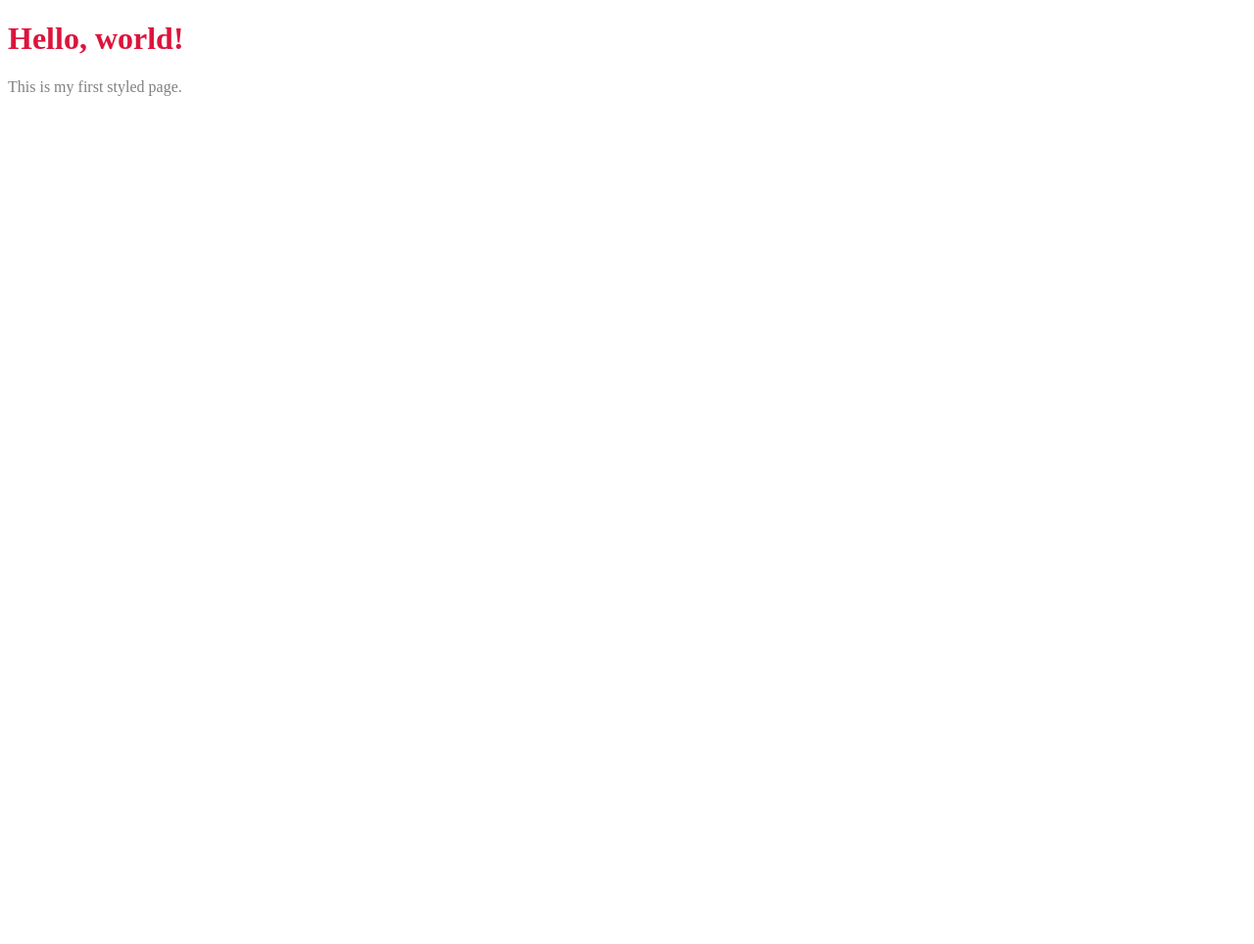
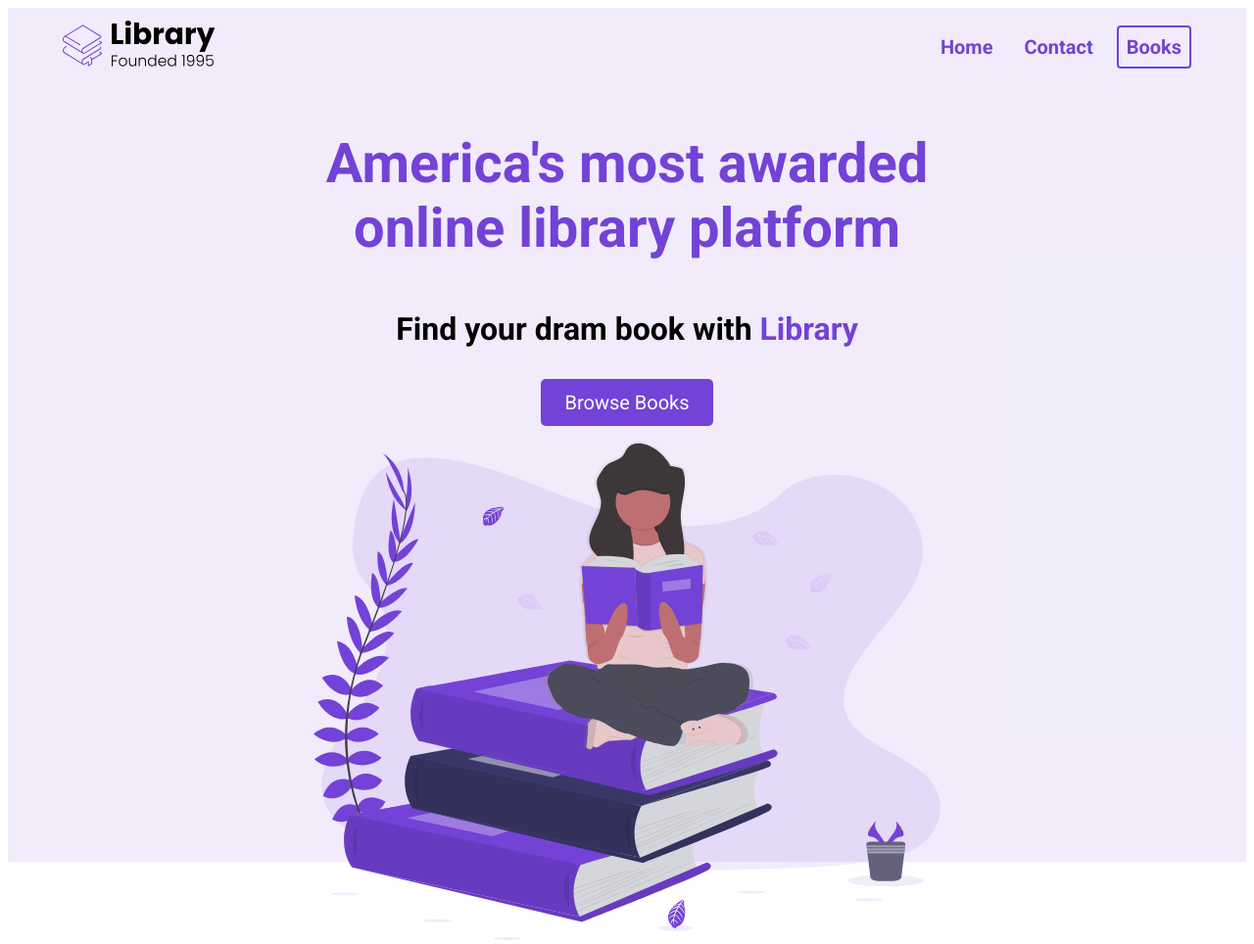
Before and after one commit to RobWardell87/Portfolio-site, a plain HTML site: page index.html in a window 1280 px wide. Shown: the whole page at 98% size. Before the commit the page ends 800 px from the top, so only its background shows below. Drawn offline with Linux system fonts and the light colour scheme.

Commit message:
top half of page 1

```diff
--- a/index.html
+++ b/index.html
@@ -3,14 +3,32 @@
 <head>
     <meta charset="UTF-8">
     <meta name="viewport" content="width=device-width, initial-scale=1.0">
-    <title>Document</title>
+    <title>library</title>
+    <link rel="stylesheet" href="styles.css">
 </head>
 <body>
-    <h1>Hello, world!</h1>
-<p>This is my first styled page.</p>
-<style>h1 { color: crimson;} p{color: gray; font font-style: italic;}</style>
-
-
-
+  <section id="landing">
+    <nav>
+     <div class="nav__container">
+      <img class="logo"src="./assets/Library.svg" alt="">
+      <ul class="nav__links">
+        <li><a href="#" class="nav__link">Home</a></li>
+        <li><a href="#" class="nav__link">Contact</a></li>
+        <li><a href="#" class="nav__link nav__link--primary">Books</a></li>
+      </ul>
+     </div>
+    </nav>
+    <header>
+      <div class="header__container">
+      <div class="header__description">
+       <h1>America's most awarded online library platform</h1>
+       <h2>Find your dram book with <span class="purple">Library</span></h2>
+       <button class="btn">Browse Books</button>
+      </div>
+      <figure class ="header__img--Wrapper">
+        <img src="./assets/Undraw_Books.svg" alt="">
+      </figure>
+    </header>
+  </section>
 </body>
 </html>
--- /dev/null
+++ b/styles.css
@@ -0,0 +1,124 @@
+@import url('https://fonts.googleapis.com/css2?family=Roboto:ital,wght@0,100..900;1,100..900&display=swap');
+* {
+    padding: ;
+    margin: ;
+    box-sizing: border-box;
+    font-family: "Roboto", sans-serif;
+}
+
+nav {
+  height: 80px;
+  display: flex;
+}
+
+img {
+  width: 100%;
+}
+
+.nav__container {
+  width: 100%;
+  max-width: 1200px;
+  padding: 0px 24px;
+  display: flex;
+  justify-content: space-between;
+  align-items: center;
+  margin: 0 auto;
+}
+
+.purple {
+  color: #7342d6;
+}
+
+.logo {
+    width: 160px;
+}
+
+ul {
+  display: flex;
+}
+
+li {
+  list-style-type: none;
+}
+
+.nav__link {
+  margin-left: 16px;
+  text-decoration: none;
+  font-size: 20px;
+  color: #7342d6;
+  font-weight: bold;
+  padding: 8px;
+}
+
+.nav__link:hover {
+    text-decoration: underline;
+}
+
+.nav__link--primary {
+  border: 2px solid #7342d6;
+  border-radius: 4px;
+}
+
+.nav__link--primary:hover {
+    text-decoration: none;
+}
+
+#landing {
+  background-color: rgba(115, 66, 214, 0.1);
+}
+
+header {
+  height: calc(100vh - 8px);
+}
+
+.header__container {
+    width: 100%;
+    max-width: 720px;
+    margin: 0 auto;
+    height: 100%;
+    display: flex;
+    flex-direction: column;
+    justify-content: space-around;
+}
+
+.header__description {
+    display: flex;
+    flex-direction: column;
+    text-align: center;
+}
+
+h1 {
+    font-size: 56px;
+    color: #7342d6;
+    margin-bottom: 24px;
+    text-align: center;
+}
+
+h2 {
+    text-align: center;
+    font-size: 32px;
+    margin-bottom: 32px;
+    }
+
+button {
+    cursor: pointer;
+    margin: 0 auto;
+}
+
+button:active {
+    transform: translateY(1px);
+}
+
+.btn {
+    background-color: #7342d6;
+    color: white;
+    padding: 12px 24px;
+    font-size: 20px;
+    border-radius: 5px;
+    border: none;
+}
+
+header__img--Wrapper {
+    padding: 20px;
+
+}
```
Also changed, not shown: assets/Library.svg (added), assets/Undraw_Books.svg (added), assets/atomic habits.jpg (added), assets/book-1.jpeg (added), assets/book-2.jpeg (added), assets/book-3.jpeg (added), assets/book-4.jpeg (added), assets/book-5.jpeg (added), assets/book-6.jpeg (added), assets/book-7.jpg (added), assets/book-8.jpeg (added), assets/crack the coding interview.png (added), assets/david goggins.jpeg (added), assets/deep work.jpeg (added), 1 more files, 1 other file.
